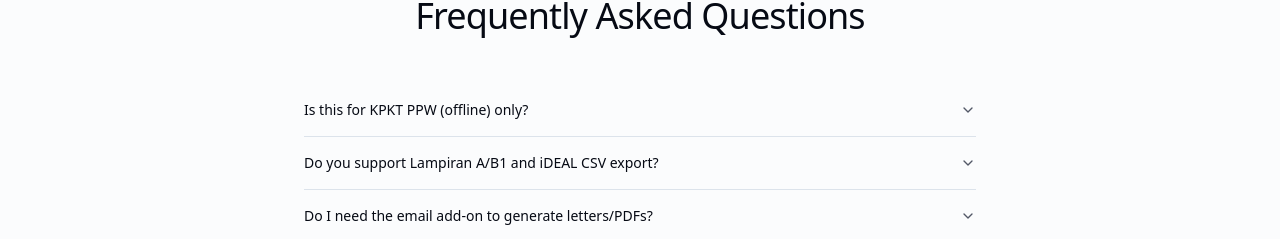
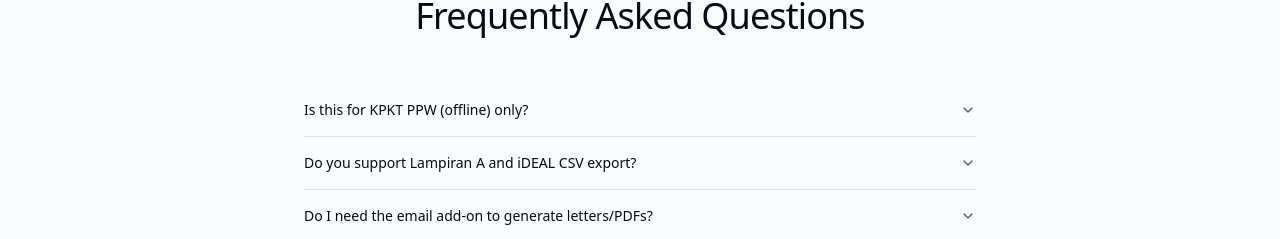
Before and after one commit to Ivancky42/truestack, a Next.js app: page /truekredit in a window 1280 px wide. Shown: the part 9131-9370 px from the top of the page. Built offline with nearby package versions, Linux system fonts and the light colour scheme; a web font is replaced by a local one.

Commit message:
Update FAQ section in TrueKreditPage to correct the description of report generation, removing reference to Lampiran B1 for improved accuracy and clarity.

```diff
--- a/app/truekredit/page.tsx
+++ b/app/truekredit/page.tsx
@@ -294,9 +294,9 @@ const faqData = [
       "Yes, TrueKredit is specifically designed for KPKT PPW (offline) licensed money lenders in Malaysia. The system is built around KPKT compliance requirements and reporting formats.",
   },
   {
-    question: "Do you support Lampiran A/B1 and iDEAL CSV export?",
+    question: "Do you support Lampiran A and iDEAL CSV export?",
     answer:
-      "Yes, TrueKredit automatically generates Lampiran A and B1 reports, and exports data in the CSV format required for KPKT iDEAL portal submission.",
+      "Yes, TrueKredit automatically generates Lampiran A reports, and exports data in the CSV format required for KPKT iDEAL portal submission.",
   },
   {
     question: "Do I need the email add-on to generate letters/PDFs?",
```
